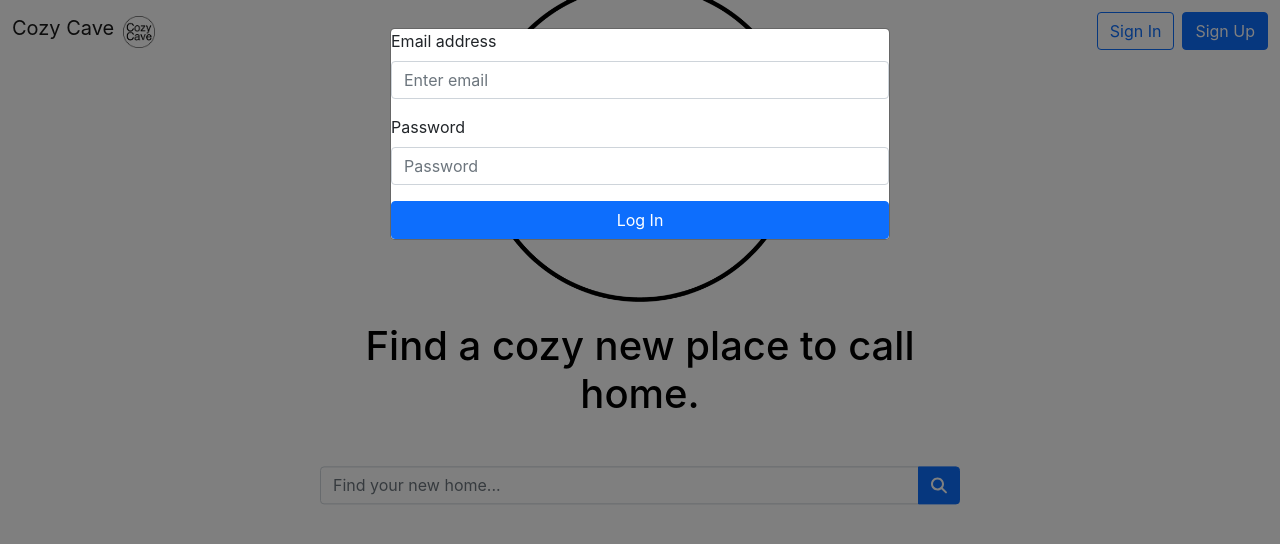
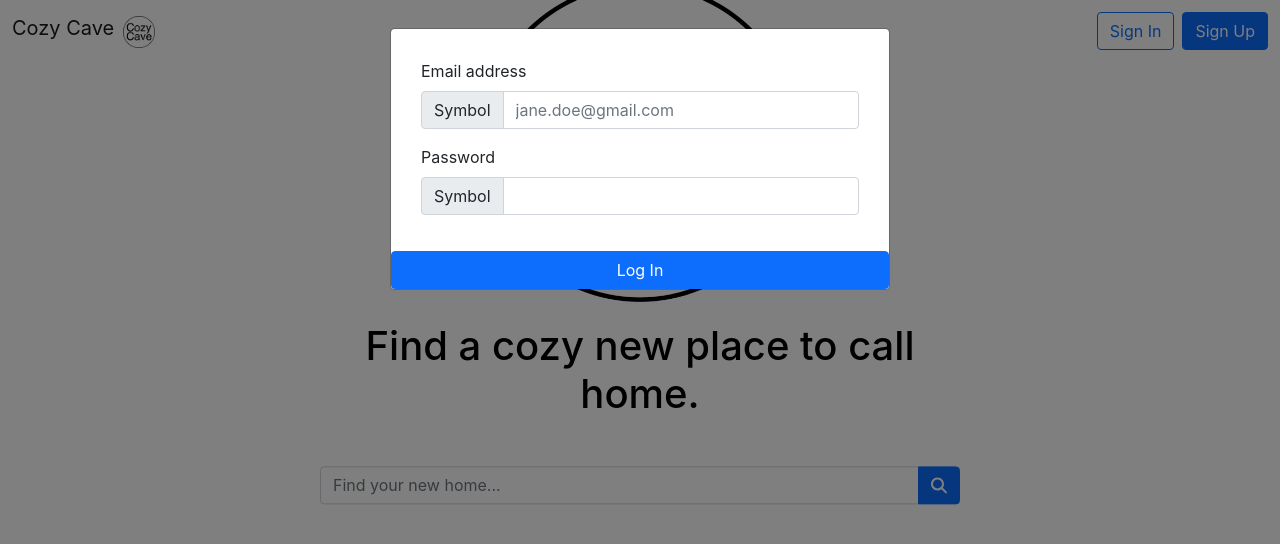
Before and after one commit to sopra-fs22-group-15/cozycave-client, a React (Create React App) app: page / in a window 1280 px wide. Both pictures are taken after a click on the button "Sign In". Shown: the top 544 px of the page. Built offline with nearby package versions, Linux system fonts and the light colour scheme.

Commit message:
Register padding, constants

```diff
--- a/src/LoginForm.js
+++ b/src/LoginForm.js
@@ -1,17 +1,17 @@
-import {Modal, Button, Form, FormGroup, FormControl, ControlLabel} from 'react-bootstrap'
+import { Modal, Button, Form, InputGroup } from 'react-bootstrap'
 import User from './models/User';
-import {useNavigate} from 'react-router-dom'
-import React, {useState} from 'react';
-import {api, handleError} from './helpers/api'
+import { useNavigate } from 'react-router-dom'
+import React, { useState } from 'react';
+import { api, handleError } from './helpers/api'
 
-function LoginForm(props){
+function LoginForm(props) {
   const [email, setEmail] = useState(null);
   const [password, setPassword] = useState(null);
   const navigate = useNavigate();
-    const toggleLogin = async() => {
+  const toggleLogin = async () => {
     try {
       //TODO: hash the password
-        const requestBody = JSON.stringify({email, password});
+      const requestBody = JSON.stringify({ email, password });
       const response = await api.put('/login/', requestBody);
 
       // Get the returned user and update a new object.
@@ -30,18 +30,24 @@ function LoginForm(props){
   return (
     <div>
       <Modal show={props.loginOpen} onHide={props.hideLogin}>
-            <Form>
-                <Form.Group className="mb-3" controlId="formEmail">
+        <Form fluid style={{ paddingLeft: 30, paddingRight: 30, paddingTop: 30, paddingBottom: 20 }}>
           <Form.Label>Email address</Form.Label>
-                <Form.Control type="email" placeholder="Enter email" value={email} onChange={e => setEmail(e.target.value)}/>
-                </Form.Group>
+          <InputGroup className='mb-3'>
+            <InputGroup.Text>Symbol</InputGroup.Text>
+            <Form.Control type="email" placeholder="jane.doe@gmail.com" onChange={e => setEmail(e.target.value)} />
+          </InputGroup>
 
           <Form.Group className="mb-3" controlId="formPassword">
             <Form.Label>Password</Form.Label>
-                <Form.Control type="password" placeholder="Password" />
+            <InputGroup>
+              <InputGroup.Text>Symbol</InputGroup.Text>
+              <Form.Control type="password" onChange={e => setPassword(e.target.value)} />
+            </InputGroup>
           </Form.Group>
+
         </Form>
-              <Button variant="primary" onClick={()=>toggleLogin()}>Log In</Button>
+        <Button variant="primary" onClick={() => toggleLogin()}>Log In</Button>
+
       </Modal>
     </div>
   )
--- a/src/RegisterForm.js
+++ b/src/RegisterForm.js
@@ -1,71 +1,106 @@
-import { Modal, Button, Form, Row, Col, Dropdown, FormLabel } from 'react-bootstrap'
+import { Modal, Button, Form, Row, Col, Dropdown, FormLabel, InputGroup } from 'react-bootstrap'
+import {useNavigate} from 'react-router-dom'
+import React, {useState} from 'react';
+import {api, handleError} from './helpers/api'
+import Address from './components/schemas/Address';
+import Gender from './components/schemas/Gender';
 function RegisterForm(props) {
+    const [firstName, setFirstName] = useState(null)
+    const [lastName, setLastName] = useState(null)
+    const [password, setPassword] = useState(null)
+    const [email, setEmail] = useState(null)
+    const address = new Address()
+    const gender = new Gender()
     const handleRegister = () => {
+
+    }
+
+    const checkPassword = (password) => {
 
     }
 
     return (
         <div>
             <Modal show={props.registerOpen} onHide={props.hideRegister}>
-                <Form fluid style={{paddingLeft: 30, paddingRight: 30, paddingTop: 30, paddingBottom: 30}}>
-                    <Row classname='g-2' style={{paddingBottom:10}}>
+                <Form fluid style={{ paddingLeft: 30, paddingRight: 30, paddingTop: 30, paddingBottom: 30 }}>
+                    <Row className='g-2' style={{ paddingBottom: 10 }}>
                         <Col md>
                             <FormLabel controlId="firstNameInput">First Name</FormLabel>
-                            <Form.Control type="firstName" placeholder="Jane" />
+                            <Form.Control type="firstName" placeholder="Jane" onChange={e => setFirstName(e.target.value)}/>
 
                         </Col>
                         <Col md>
                             <FormLabel controlId="lastNameInput" label="Last Name">Last Name</FormLabel>
-                            <Form.Control type="lastName" placeholder="Doe" />
-
+                            <Form.Control type="lastName" placeholder="Doe" onChange={e => setLastName(e.target.value)}/>
                         </Col>
                     </Row>
 
-                    <Row classname='g-2'>
+                    <Row className='g-2'>
                         <Form.Group className="mb-3" controlId="formEmail">
                             <Form.Label>Email address</Form.Label>
-                            <Form.Control type="email" placeholder="jane.doe@gmail.com" />
+                            <InputGroup className='mb-3'>
+                                <InputGroup.Text>Symbol</InputGroup.Text>
+                                <Form.Control type="email" placeholder="jane.doe@gmail.com" onChange={e => setEmail(e.target.value)}/>
+                            </InputGroup>
                         </Form.Group>
+
                     </Row>
 
-                    <Row classname='g-2'>
-                        <Form.Group className="mb-3" controlId="formPassword">
-                            <Form.Label>Password</Form.Label>
-                            <Form.Control type="password" />
-                        </Form.Group>
+                    <Row className='g-2'>
+                            <Form.Group className="mb-3" controlId="formPassword">
+                                <Form.Label>Password</Form.Label>
+                                <InputGroup>
+                                <InputGroup.Text>Symbol</InputGroup.Text>
+                                <Form.Control type="password" onChange={e => setPassword(e.target.value)}/>
+                                </InputGroup>
+                            </Form.Group>
                     </Row>
 
-                    <Row classname='g-2'>
+                    <Row className='g-2'>
+                            <Form.Group className="mb-3" controlId="confirmPassword">
+                                <Form.Label>Confirm Password</Form.Label>
+                                <InputGroup>
+                                <InputGroup.Text>Symbol</InputGroup.Text>
+                                <Form.Control type="password" onChange={e => setPassword(e.target.value)}/>
+                                </InputGroup>
+                            </Form.Group>
+                    </Row>
+
+                    <Row className='g-2'>
                         <Col md>
                             <Form.Label>Street Name</Form.Label>
-                            <Form.Control type="streetName" placeholder="Irchelstrasse"/>
+                            <Form.Control type="streetName" placeholder="Irchelstrasse" />
                         </Col>
                         <Col md>
                             <Form.Label>House Number</Form.Label>
-                            <Form.Control type="houseNr" placeholder="10"/>
+                            <Form.Control type="houseNr" placeholder="10" />
                         </Col>
                     </Row>
 
-                    <Row classname='g-2' style={{paddingTop: 30}}>
-                        <Col></Col>
+                    <Row className='g-2'>
+                        <Col md>
+                            <Form.Label>City</Form.Label>
+                            <Form.Control type="city" placeholder="Zurich" />
+                        </Col>
+                        <Col md>
+                            <Form.Label>Postcode</Form.Label>
+                            <Form.Control type="postcode" placeholder="8000" />
+                        </Col>
+                    </Row>
+
+                    <Row className='g-2' style={{ paddingTop: 30 }}>
                         <Col>
-                        <Dropdown>
-                            <Dropdown.Toggle variant="success" id="gender-dropdown">
-                                Gender
-                            </Dropdown.Toggle>
-
-                            <Dropdown.Menu>
-                                <Dropdown.Item href="#/action-1">Male</Dropdown.Item>
-                                <Dropdown.Item href="#/action-2">Female</Dropdown.Item>
-                                <Dropdown.Item href="#/action-3">Other</Dropdown.Item>
-                                <Dropdown.Item href="#/action-4">Prefer not to answer</Dropdown.Item>
-                            </Dropdown.Menu>
-                        </Dropdown>
+                            <Form.Select>
+                                <option>Select your gender</option>
+                                <option value="1">Male</option>
+                                <option value="2">Female</option>
+                                <option value="3">Other</option>
+                                <option value="3">Prefer not to answer</option>
+                            </Form.Select>
                         </Col>
-                        <Col></Col>
                     </Row>
                 </Form>
-                <Button variant="primary" onClick={() => handleRegister()}>Register</Button>
+                <Button variant="primary" onClick={() => handleRegister()} >Register</Button>
             </Modal>
         </div>
     )
```
Lines whose indentation alone changed are shown as unchanged.
